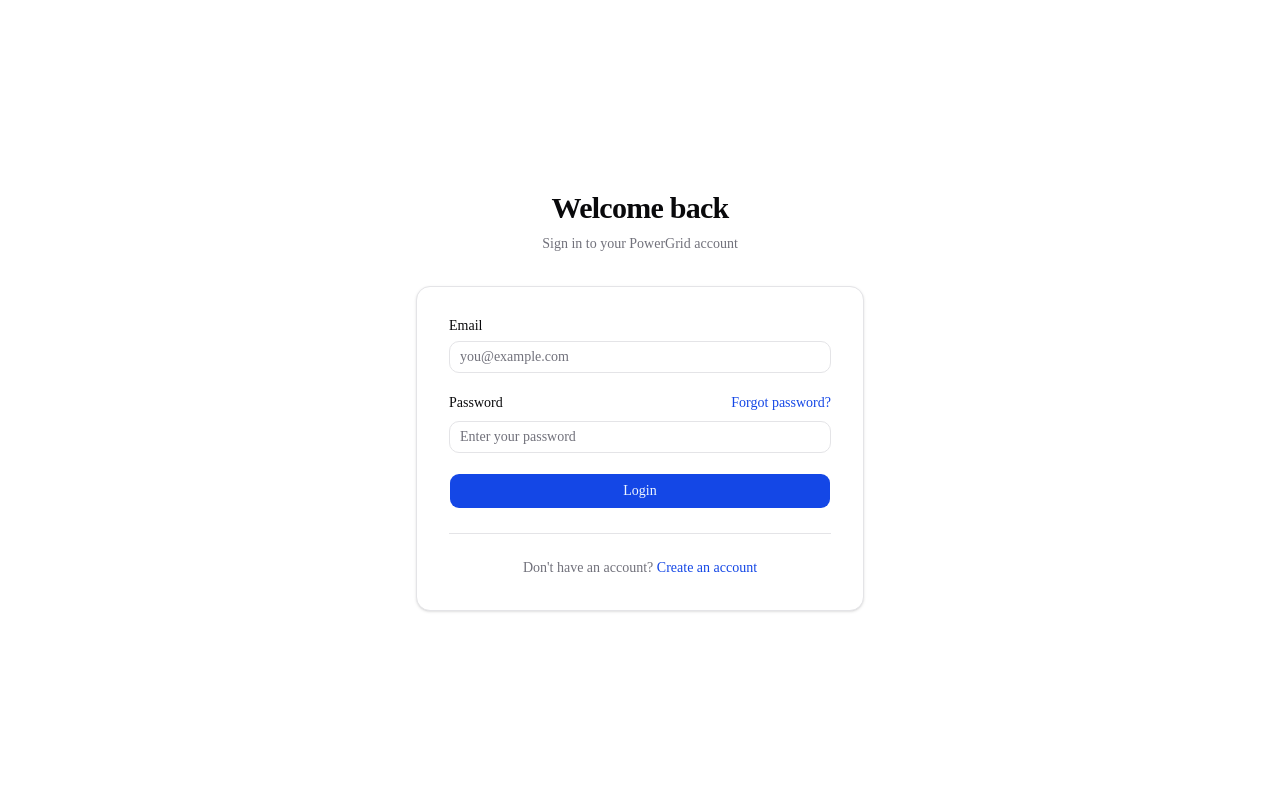
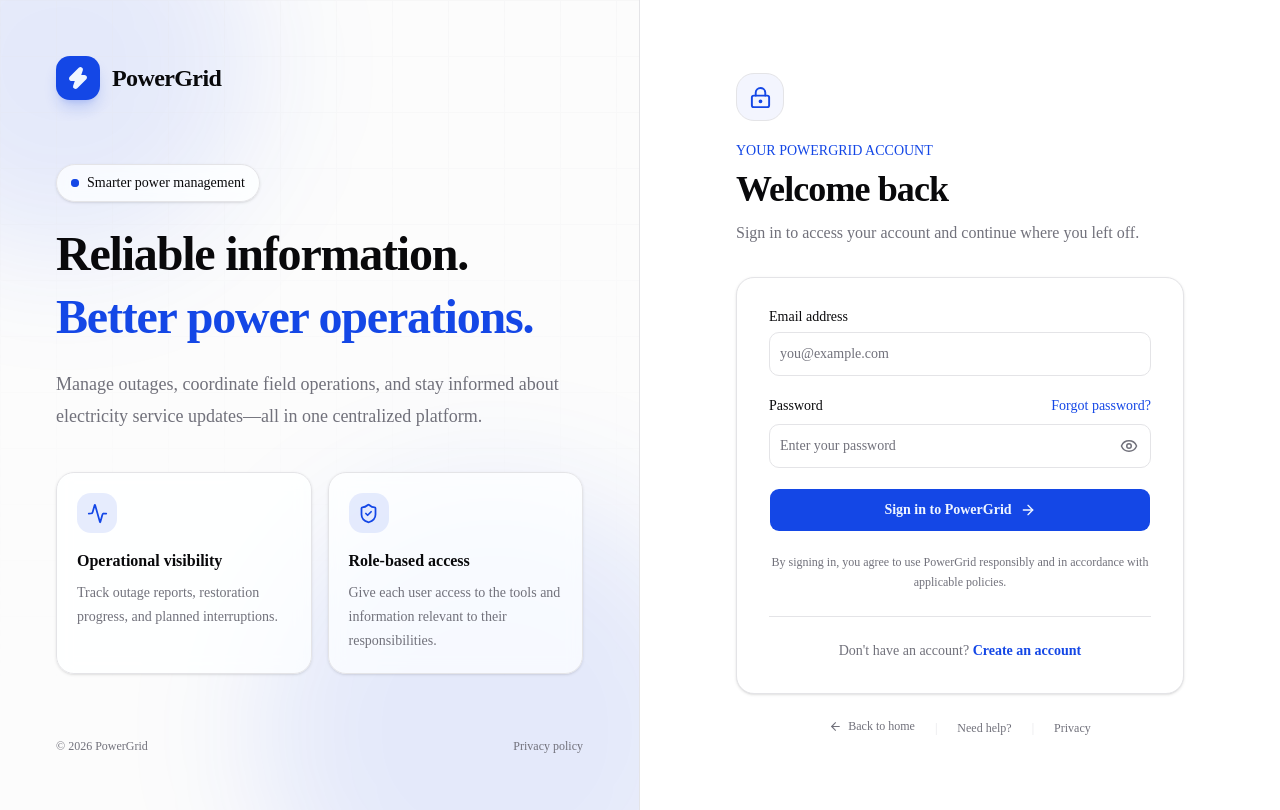
Before and after one commit to hrhabib0/load-sheading-management-frontend, a Next.js app: page /login in a window 1280 px wide. Built offline with nearby package versions, Linux system fonts and the light colour scheme; no server answers.

Commit message:
feat: enhance LoginPage component; refactor form handling, improve UI layout, and add error handling for better user experience.

```diff
--- a/src/app/(public)/(authentication)/login/page.tsx
+++ b/src/app/(public)/(authentication)/login/page.tsx
@@ -1,24 +1,33 @@
 "use client";
 
 import Link from "next/link";
+import { useRouter } from "next/navigation";
+import { useState } from "react";
 import { useForm } from "@tanstack/react-form";
+import {
+  Activity,
+  ArrowLeft,
+  ArrowRight,
+  Eye,
+  EyeOff,
+  LockKeyhole,
+  ShieldCheck,
+  Zap,
+} from "lucide-react";
 
 import { Button } from "@/components/ui/button";
 import { Input } from "@/components/ui/input";
 import { Label } from "@/components/ui/label";
+import { toast } from "@/components/ui/toast";
+import { useLogin } from "@/hooks";
 import { loginSchema } from "@/validation";
-import { useLogin } from "@/hooks";
-import { toast } from "@/components/ui/toast";
-import { useRouter } from "next/navigation";
-import { useState } from "react";
-
-
 
 export default function LoginPage() {
-
   const router = useRouter();
   const [loginError, setLoginError] = useState<string | null>(null);
-    const { mutate:login, isPending } = useLogin();
+  const [showPassword, setShowPassword] = useState(false);
+
+  const { mutate: login, isPending } = useLogin();
 
   const form = useForm({
     defaultValues: {
@@ -31,69 +40,207 @@
     },
 
     onSubmit: async ({ value }) => {
-            const loginData = {
+      setLoginError(null);
+
+      login(
+        {
           email: value.email,
           password: value.password,
-            };
-            login(loginData, {
-                onSuccess : (res)=>{
+        },
+        {
+          onSuccess: () => {
             toast.add({
-                        title: "Login Success",
-                        description: `User logged in successfully.`,
-                        type: "success"
+              title: "Welcome back!",
+              description: "You have successfully signed in to PowerGrid.",
+              type: "success",
             });
-                    router.push("/");
+
+            router.replace("/");
           },
-                onError: (err)=>{
+
+          onError: (error) => {
             const message =
-                        err.message ||
+              error.message ||
               "Invalid email or password. Please try again.";
 
             setLoginError(message);
 
             toast.add({
-                        title: "Login Failed",
+              title: "Login failed",
               description: message,
               type: "error",
             });
-                }
-            })
+          },
+        },
+      );
     },
   });
 
   return (
-        <main className="flex min-h-screen items-center justify-center px-4 py-12">
+    <main className="min-h-screen bg-background lg:grid lg:grid-cols-2">
+      {/* Left: Brand panel */}
+      <section className="relative hidden min-h-screen flex-col justify-between overflow-hidden border-r bg-muted/30 p-10 lg:flex xl:p-14">
+        {/* Decorative background */}
+        <div
+          aria-hidden="true"
+          className="pointer-events-none absolute inset-0 overflow-hidden"
+        >
+          <div className="absolute -left-32 -top-32 size-96 rounded-full bg-primary/10 blur-3xl" />
+          <div className="absolute -bottom-40 -right-24 size-[30rem] rounded-full bg-primary/10 blur-3xl" />
+
+          <div className="absolute inset-0 bg-[linear-gradient(to_right,var(--color-border)_1px,transparent_1px),linear-gradient(to_bottom,var(--color-border)_1px,transparent_1px)] bg-size-[56px_56px] opacity-20 [mask-image:linear-gradient(to_bottom,black,transparent_85%)]" />
+        </div>
+
+        {/* Brand */}
+        <Link
+          href="/"
+          className="relative z-10 inline-flex w-fit items-center gap-3"
+        >
+          <span className="flex size-11 items-center justify-center rounded-xl bg-primary text-primary-foreground shadow-lg shadow-primary/20">
+            <Zap size={24} fill="currentColor" />
+          </span>
+
+          <span className="text-2xl font-bold tracking-tight">
+            PowerGrid
+          </span>
+        </Link>
+
+        {/* Main message */}
+        <div className="relative z-10 max-w-xl py-16">
+          <div className="mb-6 inline-flex items-center gap-2 rounded-full border bg-background/70 px-3.5 py-2 text-sm font-medium shadow-sm backdrop-blur">
+            <span className="relative flex size-2">
+              <span className="absolute inline-flex size-full animate-ping rounded-full bg-primary/60" />
+              <span className="relative inline-flex size-2 rounded-full bg-primary" />
+            </span>
+
+            Smarter power management
+          </div>
+
+          <h1 className="text-4xl font-bold leading-tight tracking-tight xl:text-5xl xl:leading-[1.15]">
+            Reliable information.
+            <span className="mt-2 block text-primary">
+              Better power operations.
+            </span>
+          </h1>
+
+          <p className="mt-6 max-w-lg text-base leading-7 text-muted-foreground xl:text-lg xl:leading-8">
+            Manage outages, coordinate field operations, and stay
+            informed about electricity service updates—all in one
+            centralized platform.
+          </p>
+
+          {/* Feature cards */}
+          <div className="mt-10 grid gap-4 sm:grid-cols-2">
+            <div className="rounded-2xl border bg-background/70 p-5 shadow-sm backdrop-blur">
+              <div className="mb-4 flex size-10 items-center justify-center rounded-xl bg-primary/10 text-primary">
+                <Activity size={21} />
+              </div>
+
+              <h2 className="font-semibold">
+                Operational visibility
+              </h2>
+
+              <p className="mt-2 text-sm leading-6 text-muted-foreground">
+                Track outage reports, restoration progress, and
+                planned interruptions.
+              </p>
+            </div>
+
+            <div className="rounded-2xl border bg-background/70 p-5 shadow-sm backdrop-blur">
+              <div className="mb-4 flex size-10 items-center justify-center rounded-xl bg-primary/10 text-primary">
+                <ShieldCheck size={21} />
+              </div>
+
+              <h2 className="font-semibold">
+                Role-based access
+              </h2>
+
+              <p className="mt-2 text-sm leading-6 text-muted-foreground">
+                Give each user access to the tools and information
+                relevant to their responsibilities.
+              </p>
+            </div>
+          </div>
+        </div>
+
+        {/* Footer */}
+        <div className="relative z-10 flex items-center justify-between gap-4 text-xs text-muted-foreground">
+          <span>© {new Date().getFullYear()} PowerGrid</span>
+
+          <Link
+            href="/privacy"
+            className="transition-colors hover:text-foreground"
+          >
+            Privacy policy
+          </Link>
+        </div>
+      </section>
+
+      {/* Right: Login form */}
+      <section className="relative flex min-h-screen flex-col">
+        {/* Mobile brand */}
+        <div className="flex items-center justify-between p-5 sm:p-8 lg:hidden">
+          <Link
+            href="/"
+            className="inline-flex items-center gap-2.5"
+          >
+            <span className="flex size-10 items-center justify-center rounded-xl bg-primary text-primary-foreground">
+              <Zap size={22} fill="currentColor" />
+            </span>
+
+            <span className="text-xl font-bold tracking-tight">
+              PowerGrid
+            </span>
+          </Link>
+
+          <Link
+            href="/"
+            aria-label="Back to home"
+            className="flex size-10 items-center justify-center rounded-full border text-muted-foreground transition-colors hover:bg-muted hover:text-foreground"
+          >
+            <ArrowLeft size={18} />
+          </Link>
+        </div>
+
+        <div className="flex flex-1 items-center justify-center px-5 py-8 sm:px-10 lg:px-12 xl:px-20">
           <div className="w-full max-w-md">
             {/* Heading */}
-                <div className="mb-8 text-center">
-                    <h1 className="text-3xl font-bold tracking-tight">
+            <div className="mb-8">
+              <div className="mb-5 flex size-12 items-center justify-center rounded-2xl border bg-primary/5 text-primary">
+                <LockKeyhole size={23} />
+              </div>
+
+              <p className="text-sm font-medium text-primary">
+                YOUR POWERGRID ACCOUNT
+              </p>
+
+              <h1 className="mt-2 text-3xl font-bold tracking-tight sm:text-4xl">
                 Welcome back
               </h1>
 
-                    <p className="mt-2 text-sm text-muted-foreground">
-                        Sign in to your PowerGrid account
+              <p className="mt-3 text-sm leading-6 text-muted-foreground sm:text-base">
+                Sign in to access your account and continue where
+                you left off.
               </p>
             </div>
 
-                {/* Form Card */}
-                <div className="rounded-xl border bg-card p-6 shadow-sm sm:p-8">
+            {/* Form card */}
+            <div className="rounded-2xl border bg-card p-5 shadow-sm sm:p-8">
               <form
+                noValidate
                 onSubmit={(event) => {
                   event.preventDefault();
                   event.stopPropagation();
-
-                            form.handleSubmit();
+                  void form.handleSubmit();
                 }}
                 className="space-y-5"
               >
                 {/* Email */}
-                        <form.Field
-                            name="email"
-                        >
+                <form.Field name="email">
                   {(field) => (
                     <div className="space-y-2">
                       <Label htmlFor={field.name}>
-                                        Email
+                        Email address
                       </Label>
 
                       <Input
@@ -102,13 +249,17 @@
                         type="email"
                         placeholder="you@example.com"
                         autoComplete="email"
+                        autoCapitalize="none"
+                        spellCheck={false}
+                        required
+                        disabled={isPending}
                         value={field.state.value}
                         onBlur={field.handleBlur}
-                                        onChange={(event) =>
-                                            field.handleChange(
-                                                event.target.value,
-                                            )
-                                        }
+                        onChange={(event) => {
+                          field.handleChange(event.target.value);
+                          setLoginError(null);
+                        }}
+                        className="h-11"
                       />
 
                       {field.state.meta.errors.length > 0 && (
@@ -121,38 +272,60 @@
                 </form.Field>
 
                 {/* Password */}
-                        <form.Field
-                            name="password"
-                        >
+                <form.Field name="password">
                   {(field) => (
                     <div className="space-y-2">
-                                    <div className="flex items-center justify-between">
+                      <div className="flex items-center justify-between gap-3">
                         <Label htmlFor={field.name}>
                           Password
                         </Label>
 
                         <Link
                           href="/forgot-password"
-                                            className="text-sm font-medium text-primary hover:underline"
+                          className="text-xs font-medium text-primary transition-colors hover:text-primary/80 hover:underline sm:text-sm"
                         >
                           Forgot password?
                         </Link>
                       </div>
 
+                      <div className="relative">
                         <Input
                           id={field.name}
                           name={field.name}
-                                        type="password"
+                          type={showPassword ? "text" : "password"}
                           placeholder="Enter your password"
                           autoComplete="current-password"
+                          required
+                          disabled={isPending}
                           value={field.state.value}
                           onBlur={field.handleBlur}
-                                        onChange={(event) =>
-                                            field.handleChange(
-                                                event.target.value,
-                                            )
+                          onChange={(event) => {
+                            field.handleChange(event.target.value);
+                            setLoginError(null);
+                          }}
+                          className="h-11 pr-11"
+                        />
+
+                        <button
+                          type="button"
+                          aria-label={
+                            showPassword
+                              ? "Hide password"
+                              : "Show password"
                           }
-                                    />
+                          aria-pressed={showPassword}
+                          onClick={() =>
+                            setShowPassword((visible) => !visible)
+                          }
+                          className="absolute inset-y-0 right-0 flex w-11 items-center justify-center rounded-r-md text-muted-foreground transition-colors hover:text-foreground focus-visible:outline-none focus-visible:ring-2 focus-visible:ring-ring"
+                        >
+                          {showPassword ? (
+                            <EyeOff size={18} />
+                          ) : (
+                            <Eye size={18} />
+                          )}
+                        </button>
+                      </div>
 
                       {field.state.meta.errors.length > 0 && (
                         <p className="text-sm text-destructive">
@@ -163,43 +336,102 @@
                   )}
                 </form.Field>
 
+                {/* Server error */}
                 {loginError && (
-                            <div className="rounded-md border border-destructive/20 bg-destructive/10 px-3 py-2 text-sm text-destructive">
+                  <div
+                    role="alert"
+                    className="rounded-lg border border-destructive/20 bg-destructive/5 px-4 py-3 text-sm text-destructive"
+                  >
                     {loginError}
                   </div>
                 )}
 
                 {/* Submit */}
-                        <form.Subscribe>
                 <Button
                   type="submit"
-                                    className="w-full"
                   size="lg"
-                                    disabled={
-                                        isPending
-                                    }
+                  className="h-11 w-full gap-2 font-semibold"
+                  disabled={isPending}
                 >
-                                    {isPending
-                                        ? "Logging in..."
-                                        : "Login"}
+                  {isPending ? (
+                    <>
+                      <span
+                        aria-hidden="true"
+                        className="size-4 animate-spin rounded-full border-2 border-current border-r-transparent"
+                      />
+                      Signing in...
+                    </>
+                  ) : (
+                    <>
+                      Sign in to PowerGrid
+                      <ArrowRight size={17} />
+                    </>
+                  )}
                 </Button>
-                        </form.Subscribe>
+
+                <p className="text-center text-xs leading-5 text-muted-foreground">
+                  By signing in, you agree to use PowerGrid
+                  responsibly and in accordance with applicable
+                  policies.
+                </p>
               </form>
 
               {/* Register */}
               <div className="mt-6 border-t pt-6 text-center">
                 <p className="text-sm text-muted-foreground">
-                            Don't have an account?{" "}
+                  Don&apos;t have an account?{" "}
                   <Link
                     href="/register"
-                                className="font-medium text-primary hover:underline"
+                    className="font-semibold text-primary transition-colors hover:text-primary/80 hover:underline"
                   >
                     Create an account
                   </Link>
                 </p>
               </div>
             </div>
+
+            {/* Bottom links */}
+            <div className="mt-6 flex flex-wrap items-center justify-center gap-x-5 gap-y-2 text-xs text-muted-foreground">
+              <Link
+                href="/"
+                className="transition-colors hover:text-foreground"
+              >
+                <span className="inline-flex items-center gap-1.5">
+                  <ArrowLeft size={13} />
+                  Back to home
+                </span>
+              </Link>
+
+              <span aria-hidden="true" className="text-border">
+                |
+              </span>
+
+              <Link
+                href="/contact-us"
+                className="transition-colors hover:text-foreground"
+              >
+                Need help?
+              </Link>
+
+              <span aria-hidden="true" className="text-border">
+                |
+              </span>
+
+              <Link
+                href="/privacy"
+                className="transition-colors hover:text-foreground"
+              >
+                Privacy
+              </Link>
             </div>
+          </div>
+        </div>
+
+        {/* Mobile copyright */}
+        <div className="border-t px-5 py-4 text-center text-xs text-muted-foreground lg:hidden">
+          © {new Date().getFullYear()} PowerGrid. All rights reserved.
+        </div>
+      </section>
     </main>
   );
 }
```
Lines whose indentation alone changed are shown as unchanged.
